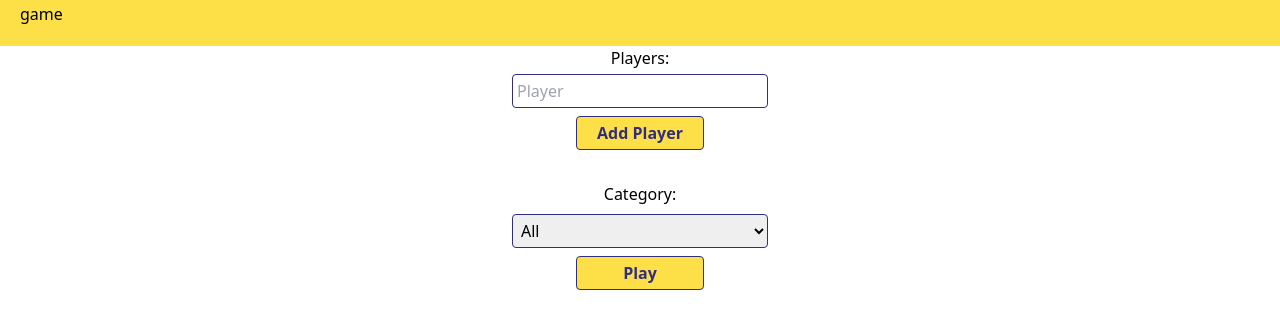
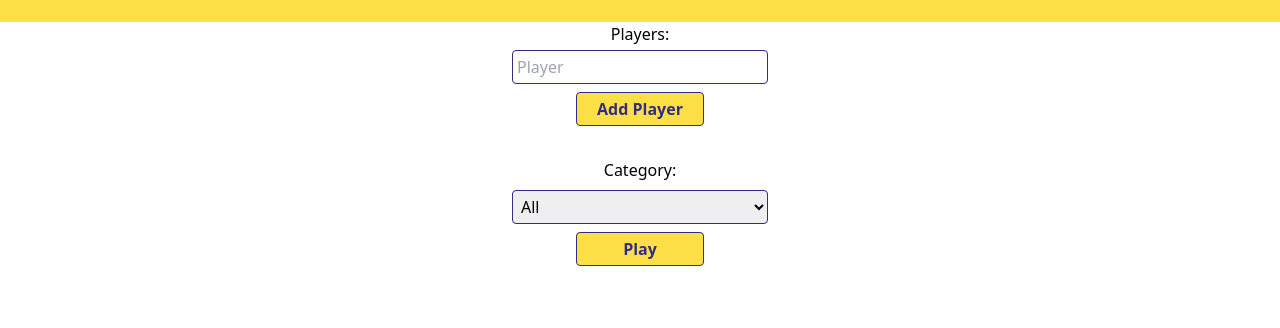
Before and after one commit to chrismenke45/trivia, a website built with webpack: page src/index.html in a window 1280 px wide. Shown: the part 46-374 px from the top of the page. Built offline with nearby package versions, Linux system fonts and the light colour scheme; no server answers.

Commit message:
removed unused hidden elements

```diff
--- a/src/index.html
+++ b/src/index.html
@@ -12,11 +12,9 @@
 <body>
   <header class="bg-yellow-300 p-5">
     <h1 class="text-indigo-900 text-lg font-mono">Trivia</h1>
-    <a href="game.html">game</a>
   </header>
 
-  <main class="col-center">
-    <div id="setup" class="col-center w-full">
+  <main class="col-center w-full">
       <h3>Players:</h3>
       <ol id="playerList" class="flex flex-col items-start list-decimal w-24">
       </ol>
@@ -33,12 +31,6 @@
         <ul id="warningList" class="text-red-500 list-disc">
         </ul>
       </form>
-    </div>
-    <div id="game" class="hidden w-full">
-      <ol id="playerSummaries" class="flex w-full max-w-3xl">
-      </ol>
-
-    </div>
   </main>
   <script src="./index.js"></script>
 </body>
```
